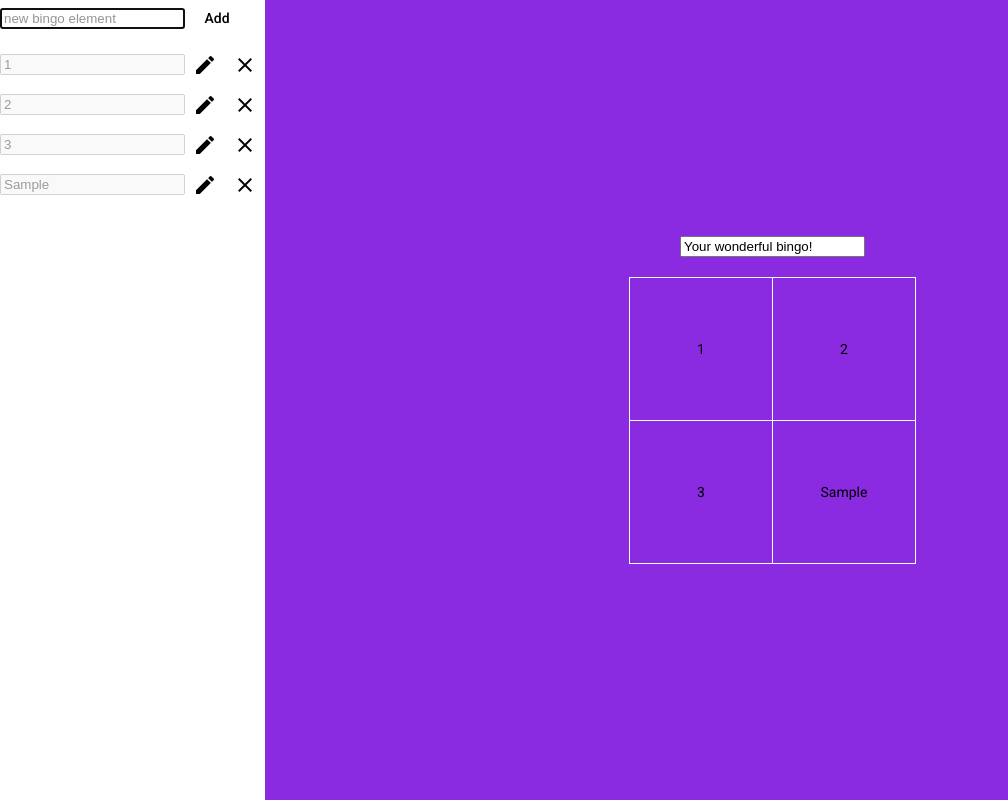
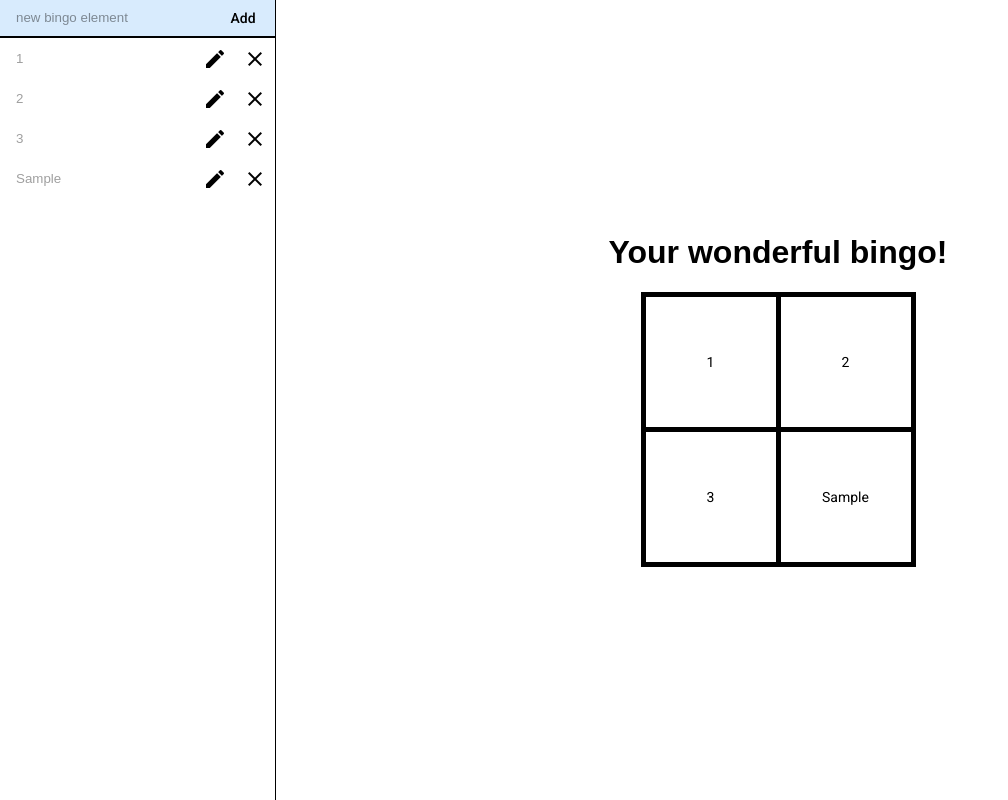
Before and after one commit to VostroknutovaDS/twitter-bingo, an Angular app: page / in a window 1280 px wide. Both pictures are taken after typing "Sample" into the empty fields and a click on the button "Add". Shown: the whole page, without its empty margins (0-1008 px from the left). Built offline with nearby package versions, Linux system fonts and the light colour scheme.

Commit message:
style: set styling

```diff
--- a/src/app/app.component.html
+++ b/src/app/app.component.html
@@ -1,4 +1,4 @@
-<div class="container">
-  <app-elements-form></app-elements-form>
+<div class="page-container">
+  <app-elements-form class="elements-form"></app-elements-form>
   <app-bingo-preview class="bingo-preview"></app-bingo-preview>
 </div>
--- a/src/app/app.component.scss
+++ b/src/app/app.component.scss
@@ -1,14 +1,20 @@
+@import "../styles/constants";
+
 :host {
-    height: 100%;
-    display: block;
+  height: 100%;
+  display: block;
 }
 
-.container {
-    display: flex;
-    height: 100%;
+.page-container {
+  display: flex;
+  height: 100%;
 }
 
 .bingo-preview {
-    background: blueviolet;
-    flex-grow: 1;
+  background: $main-color;
+  flex-grow: 1;
 }
+
+.elements-form {
+  border-right: $default-border;
+}
--- a/src/app/bingo-element/bingo-element.component.html
+++ b/src/app/bingo-element/bingo-element.component.html
@@ -1,4 +1,10 @@
-<input matInput type="text" [(ngModel)]="NewValue" [disabled]="!ChangeValue" />
+<input
+  matInput
+  type="text"
+  class="element-text"
+  [(ngModel)]="NewValue"
+  [disabled]="!ChangeValue"
+/>
 <button *ngIf="!ChangeValue" mat-icon-button (click)="editElement()">
   <mat-icon>edit</mat-icon>
 </button>
--- a/src/app/bingo-element/bingo-element.component.scss
+++ b/src/app/bingo-element/bingo-element.component.scss
@@ -0,0 +1,10 @@
+@import "../../styles/constants";
+
+:host {
+  padding-left: $double-gap;
+}
+
+.element-text {
+  border: none;
+  background-color: transparent;
+}
--- a/src/app/bingo-preview/bingo-preview.component.html
+++ b/src/app/bingo-preview/bingo-preview.component.html
@@ -1,10 +1,16 @@
-<input class="bingo-title" value="Your wonderful bingo!">
+<input class="bingo-title" value="Your wonderful bingo!" />
 <div class="wrapper">
-<table class="bingo-table">
-  <tbody>
-    <tr *ngFor="let item of GeneratedTable$ | async">
-      <td *ngFor="let list of item" class="bingo-cell" [ngClass]="{'generated-cell': list.isGenerated}">{{ list.value }}</td>
-    </tr>
-  </tbody>
-</table>
+  <table class="table">
+    <tbody>
+      <tr *ngFor="let item of GeneratedTable$ | async">
+        <td
+          *ngFor="let list of item"
+          class="table__cell"
+          [ngClass]="{ table__cell_generated: list.isGenerated }"
+        >
+          {{ list.value }}
+        </td>
+      </tr>
+    </tbody>
+  </table>
 </div>
--- a/src/app/bingo-preview/bingo-preview.component.scss
+++ b/src/app/bingo-preview/bingo-preview.component.scss
@@ -1,27 +1,33 @@
-$cell-size: 140px;
+@import "../../styles/constants";
 
-:host{
+:host {
   display: flex;
   justify-content: center;
   align-items: center;
   flex-direction: column;
 }
 
-.bingo-table {
+.table {
   border-collapse: collapse;
   text-align: center;
+
+  &__cell {
+    border: $cell-border-size solid $table-border-color;
+    width: $cell-size;
+    height: $cell-size;
+    max-width: $cell-size;
+    max-height: $cell-size;
+
+    &_generated {
+      background-color: $generated-cell-color;
+    }
+  }
 }
 
-.bingo-cell {
-  border: 1px solid white;
-  width: $cell-size;
-  height: $cell-size;
+.bingo-title {
+  margin-bottom: 20px;
+  border: none;
+  font-size: 2rem;
+  font-weight: 700;
+  text-align: center;
 }
-
-.generated-cell {
-  background-color: chocolate;
-}
-
-.bingo-title{
-  margin-bottom: 20px;
-}
--- a/src/app/elements-form/elements-form.component.html
+++ b/src/app/elements-form/elements-form.component.html
@@ -1,15 +1,16 @@
-<div>
+<div class="add-field">
   <input
     #addInput
     matInput
     type="text"
+    class="add-field__input"
     [(ngModel)]="NewElement"
     placeholder="new bingo element"
   />
   <button mat-button (click)="addElement()">Add</button>
 </div>
 <mat-list class="elements-list">
-  <div *ngFor="let i of Elements | async" class="element">
+  <div *ngFor="let i of Elements | async" class="elements-list__element">
     <app-bingo-element [Element]="i"></app-bingo-element>
   </div>
 </mat-list>
--- a/src/app/elements-form/elements-form.component.scss
+++ b/src/app/elements-form/elements-form.component.scss
@@ -1,8 +1,33 @@
-.element {
+@import "../../styles/constants";
+
+.elements-list {
+  display: flex;
+  flex-direction: column;
+  padding-top: 0;
+
+  &__element {
     display: inline-flex;
+  }
+
+  &__element:hover {
+    background-color: $accent-color;
+  }
 }
 
-.elements-list {
-    display: flex;
-    flex-direction: column;
+.add-field {
+  background-color: $secondary-accent-color;
+  display: flex;
+  padding-left: $double-gap;
+
+  &__input {
+    background-color: transparent;
+    border: none;
+    flex-grow: 1;
+  }
+
+  &__input:focus {
+    outline: none;
+  }
+
+  @include accent-border-hover(0, 0, 2px, 0);
 }
--- a/src/styles.scss
+++ b/src/styles.scss
@@ -1,4 +1,3 @@
-/* You can add global styles to this file, and also import other style files */
 
 html, body { height: 100%; }
 body { margin: 0; font-family: Roboto, "Helvetica Neue", sans-serif; }
--- /dev/null
+++ b/src/styles/_constants.scss
@@ -0,0 +1,34 @@
+/*Colors*/
+$main-color: #fff;
+$accent-color: #3590f3;
+$secondary-accent-color: #d8ebfd;
+$generated-cell-color: $accent-color;
+$table-border-color: black;
+$border-color: #000;
+
+/*Borders*/
+$default-border: 1px solid $border-color;
+$accent-border: 2px solid $border-color;
+
+@mixin accent-border-hover($top, $right, $bottom, $left) {
+  border: solid transparent;
+  border-width: $top $right $bottom $left;
+
+  &:hover {
+    @include accent-border($top, $right, $bottom, $left);
+  }
+}
+
+@mixin accent-border($top, $right, $bottom, $left) {
+  border: solid $border-color;
+  border-width: $top $right $bottom $left;
+}
+
+/*Table*/
+$cell-size: 8rem;
+$cell-border-size: 5px;
+$cell-max-size: $cell-size;
+
+/*Gaps*/
+$default-gap: 7px;
+$double-gap: 2 * $default-gap;
```
